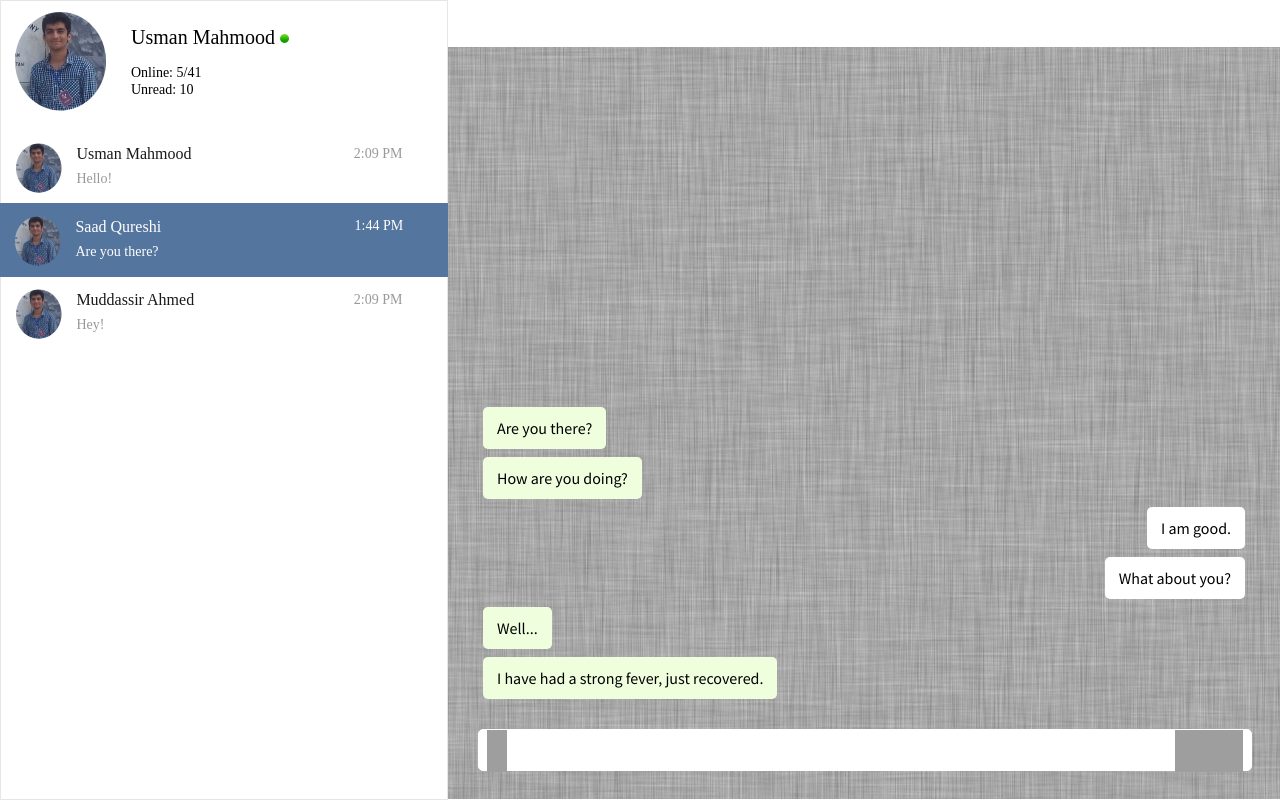
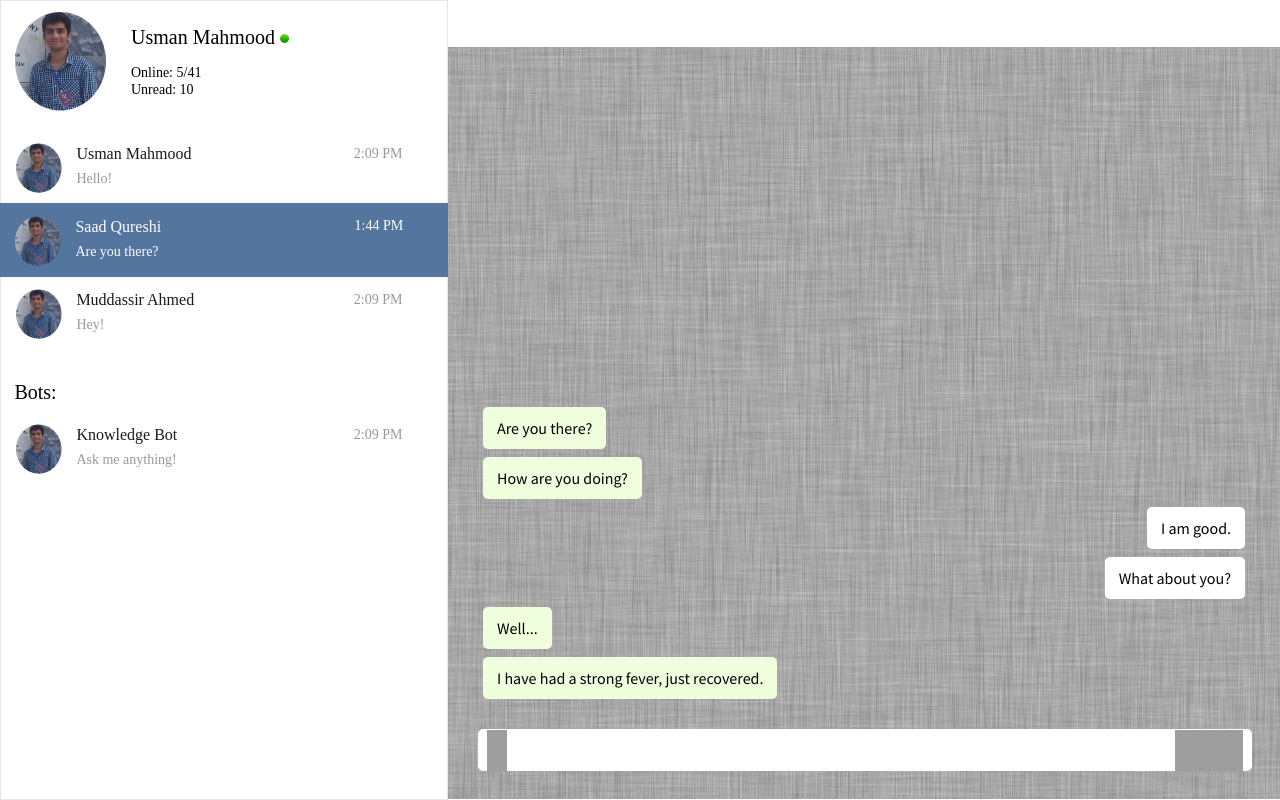
Before and after one commit to usmanwardag/bot-messenger, a Flask app: page / in a window 1280 px wide. Run offline with Flask 2, Linux system fonts and the light colour scheme; some libraries are stand-ins or nearby versions; some web fonts are replaced.

Commit message:
Add bots

```diff
--- a/static/styles/style.css
+++ b/static/styles/style.css
@@ -156,6 +156,104 @@ body {
 .container .left .people .person.active:after, .container .left .people .person:hover:after {
   display: none;
 }
+
+.container .left .bots-heading{
+
+  font-family: Lato-Heavy;
+  font-size: 20px;
+  padding-top: 30px;
+  padding-left: 3%;
+}
+
+.container .left .bots {
+  margin-left: -1px;
+  border-right: 1px solid #e6e6e6;
+  border-left: 1px solid #e6e6e6;
+  padding-top: 10px;
+  width: -moz-calc(100% + 2px);
+  width: -webkit-calc(100% + 2px);
+  width: -o-calc(100% + 2px);
+  width: calc(100% + 2px);
+}
+.container .left .bots .person {
+  position: relative;
+  width: 100%;
+  padding: 12px 3% 16px;
+  cursor: pointer;
+  background-color: #fff;
+}
+.container .left .bots .person:after {
+  position: absolute;
+  bottom: 0;
+  left: 50%;
+  display: block;
+  width: 80%;
+  height: 1px;
+  background-color: #e6e6e6;
+  -moz-transform: translate(-50%, 0);
+  -ms-transform: translate(-50%, 0);
+  -webkit-transform: translate(-50%, 0);
+  transform: translate(-50%, 0);
+}
+.container .left .bots .person img {
+  float: left;
+  width: 50px;
+  height: 50px;
+  margin-right: 12px;
+  -moz-border-radius: 50%;
+  -webkit-border-radius: 50%;
+  border-radius: 50%;
+}
+.container .left .bots .person .name {
+  font-size: 16px;
+  line-height: 22px;
+  color: #1a1a1a;
+  font-family: 'Lato-Regular';
+  font-weight: 450;
+}
+.container .left .bots .person .time {
+  font-size: 14px;
+  position: absolute;
+  top: 16px;
+  right: 10%;
+  padding: 0 0 5px 5px;
+  color: #999;
+  font-family: 'Lato-Light';
+  background-color: #fff;
+}
+.container .left .bots .person .preview {
+  font-size: 14px;
+  padding-top: 7px;
+  display: inline-block;
+  overflow: hidden !important;
+  width: 70%;
+  white-space: nowrap;
+  text-overflow: ellipsis;
+  font-family: 'Lato-Regular';
+  color: #999;
+}
+.container .left .bots .person.active, .container .left .bots .person:hover {
+  margin-top: -1px;
+  margin-left: -1px;
+  padding-top: 13px;
+  border: 0;
+  background-color: #54759E;
+  width: -moz-calc(100% + 2px);
+  width: -webkit-calc(100% + 2px);
+  width: -o-calc(100% + 2px);
+  width: calc(100% + 2px);
+
+}
+.container .left .bots .person.active span, .container .left .bots .person:hover span {
+  color: #fff;
+  background: transparent;
+}
+.container .left .bots .person.active:after, .container .left .bots .person:hover:after {
+  display: none;
+}
+
+
+
 .container .right {
   position: relative;
   float: left;
--- a/templates/index.html
+++ b/templates/index.html
@@ -2,11 +2,9 @@
 <html >
   <head>
     <meta charset="UTF-8">
-    <title>Direct Messaging</title>
-
+    <title>Bot-Messenger</title>
 
     <link rel="stylesheet" href="{{ url_for('static', filename='styles/reset.css') }}">
-
 
         <link rel="stylesheet" href="{{ url_for('static', filename='styles/style.css') }}">
 
@@ -48,7 +46,19 @@
                     <span class="preview">Hey!</span>
                 </li>
             </ul>
+          <br><br>
+          <span class="bots-heading">Bots:</span>
+          <ul class="bots">
+              <li class="person" data-chat="bot1">
+                  <img src="{{ url_for('static', filename='styles/images/usman.png') }}" alt="" />
+                  <span class="name">Knowledge Bot</span>
+                  <span class="time">2:09 PM</span><br>
+                  <span class="preview">Ask me anything!</span>
+              </li>
+
+          </ul>
         </div>
+
         <div class="right">
             <div class="top">
               <span><span class="name"></span></span><br>
```
Also changed, not shown: other parts of templates/index.html (+11 -53 lines).
